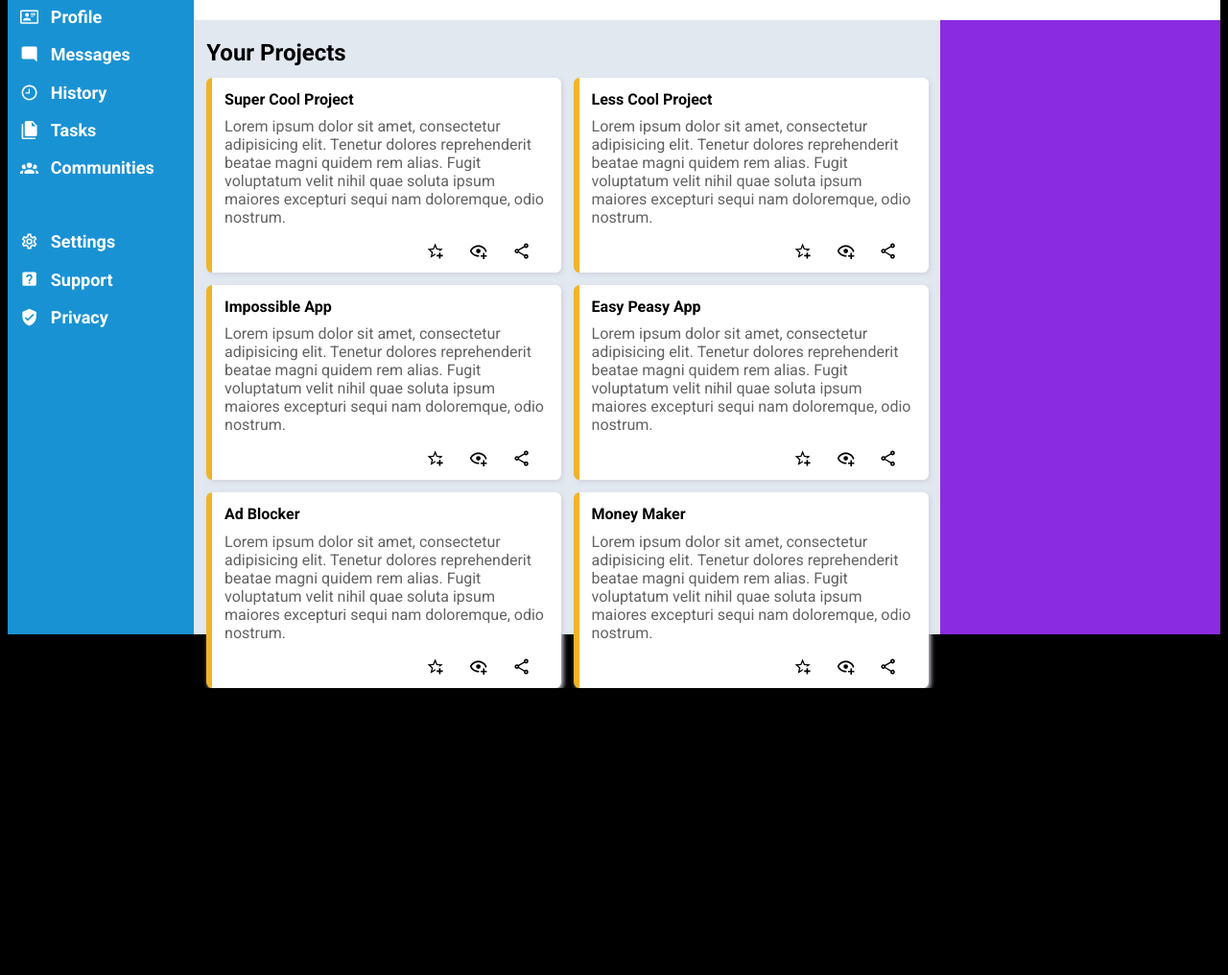
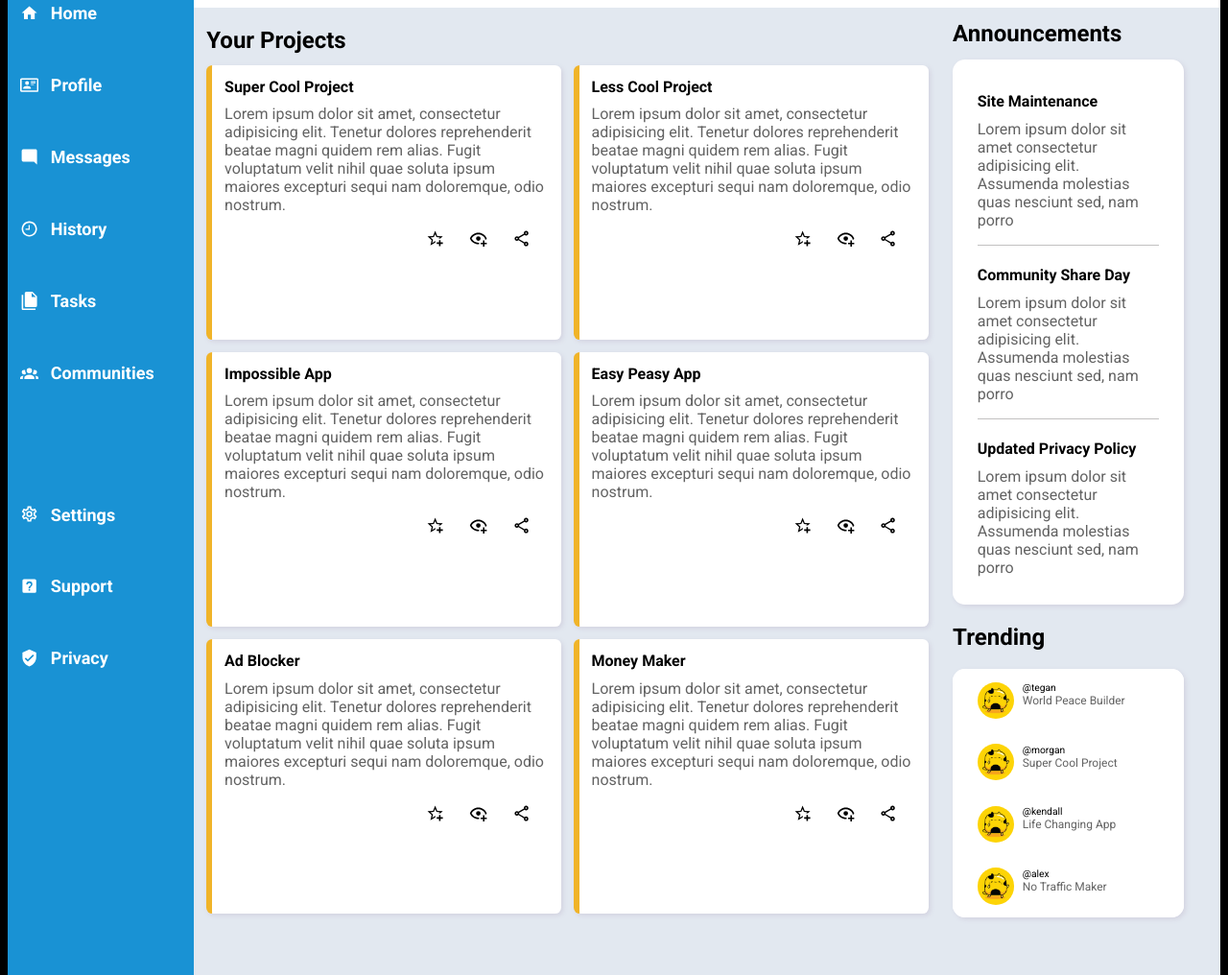
Before and after one commit to ManuBuddHa/DashboardProject, a plain HTML site: page index.html in a window 1280 px wide. Shown: the part 147-1163 px from the top of the page at 96% size. Before the commit the page ends 864 px from the top, so only its background shows below. Drawn offline with Linux system fonts and the light colour scheme.

Commit message:
The Trending Profile Pics are not changed

```diff
--- a/index.html
+++ b/index.html
@@ -139,6 +139,49 @@
 
 
       <div id="rightbar">
+            <h2 class="announcements">Announcements</h2>
+         <div class="announce">
+            <div><h4>Site Maintenance</h4>
+               <p>Lorem ipsum dolor sit amet consectetur adipisicing elit. Assumenda molestias quas nesciunt sed, nam porro</p>
+            </div>
+            <div><h4>Community Share Day</h4>
+               <p>Lorem ipsum dolor sit amet consectetur adipisicing elit. Assumenda molestias quas nesciunt sed, nam porro</p>
+            </div>
+            <div class="third"><h4>Updated Privacy Policy</h4>
+               <p>Lorem ipsum dolor sit amet consectetur adipisicing elit. Assumenda molestias quas nesciunt sed, nam porro</p>
+            </div>
+         </div>
+            <h2>Trending</h2>
+         <div id="trend">
+            <div class="trend-id">
+               <img src="./Resources/profile.jpg" alt="">
+               <div class="name">
+                  @tegan
+                  <h3>World Peace Builder</h3>
+               </div>
+            </div>
+            <div class="trend-id">
+               <img src="./Resources/profile.jpg" alt="">
+               <div class="name">
+                  @morgan
+                  <h3>Super Cool Project</h3>
+               </div>
+            </div>
+            <div class="trend-id">
+               <img src="./Resources/profile.jpg" alt="">
+               <div class="name">
+                  @kendall
+                  <h3>Life Changing App</h3>
+               </div>
+            </div>
+            <div class="trend-id">
+               <img src="./Resources/profile.jpg" alt="">
+               <div class="name">
+                  @alex
+                  <h3>No Traffic Maker</h3>
+               </div>
+            </div>
+         </div>
       </div>
    </div>
 </body>
--- a/rightbar.css
+++ b/rightbar.css
@@ -0,0 +1,60 @@
+.announce{
+   background-color: rgb(255, 255, 255);
+   border-radius: 1vw;
+   padding-top: 1vw;
+   padding-bottom: 1vw;
+   margin-top: -0.8vh;
+   margin-right: 2vw;
+   box-shadow: 2px 2px 5px #D3D3E0;
+}
+.announce>.third{
+   border: none;
+}
+.announce>div{
+   border-bottom: 1px solid rgba(134, 131, 131, 0.5) ;
+   margin: 1vw 2vw 1vw 2vw;
+}
+#rightbar > .announcements{
+   margin-top: 0vh;
+}
+.announce > div >h4{
+   margin-bottom: -0.5vw;
+}
+.announce > div > p{
+   color: #636363;
+}
+#trend{
+   background-color: white;
+   display: grid;
+   grid-template-columns: 1fr;
+   grid-template-rows: 0.1fr 1fr 1fr 1fr;
+   border-radius: 1vw;
+   margin-bottom: 6vh;
+   margin-right: 2vw;
+   box-shadow: 2px 2px 5px #D3D3E0;
+}
+.trend-id{
+   background-color: white;
+   display: grid;
+   grid-template-columns: 10% 80%;
+   grid-template-rows: 1fr;
+   align-items: center;
+   font-size: .8vw;
+   padding: 1vw;
+   gap: 1vw;
+   border-radius: 1vw;
+}
+.trend-id > .name{
+   margin-left: 2vw;
+   background-color: white;
+}
+.trend-id > img{
+   width: 3vw;
+   border-radius: 100%;
+   margin-left: 1vw;
+}
+.name>h3{
+   margin-top: 0vw;
+   font-weight: 400;
+   color: #636363;
+}
--- a/styles.css
+++ b/styles.css
@@ -28,9 +28,15 @@ body{
    grid-template-columns: 2fr;
 }
 #rightbar{
-   grid-area: 2/4/4/4;
-   background-color: blueviolet;
-   gap: 20%;
+   grid-area: 2.5/4/4/4;
+   background-color: #e2e8f0;
+   display: flex;
+   flex-direction: column;
+   justify-content: center;
+   /* display: grid;
+   grid-template-columns: 1fr;
+   grid-template-rows: .1fr .9fr .1fr .9fr; */
+   padding: 1vw;
 }
 #sidebar{
    grid-area: 1/1/4/1;
```
